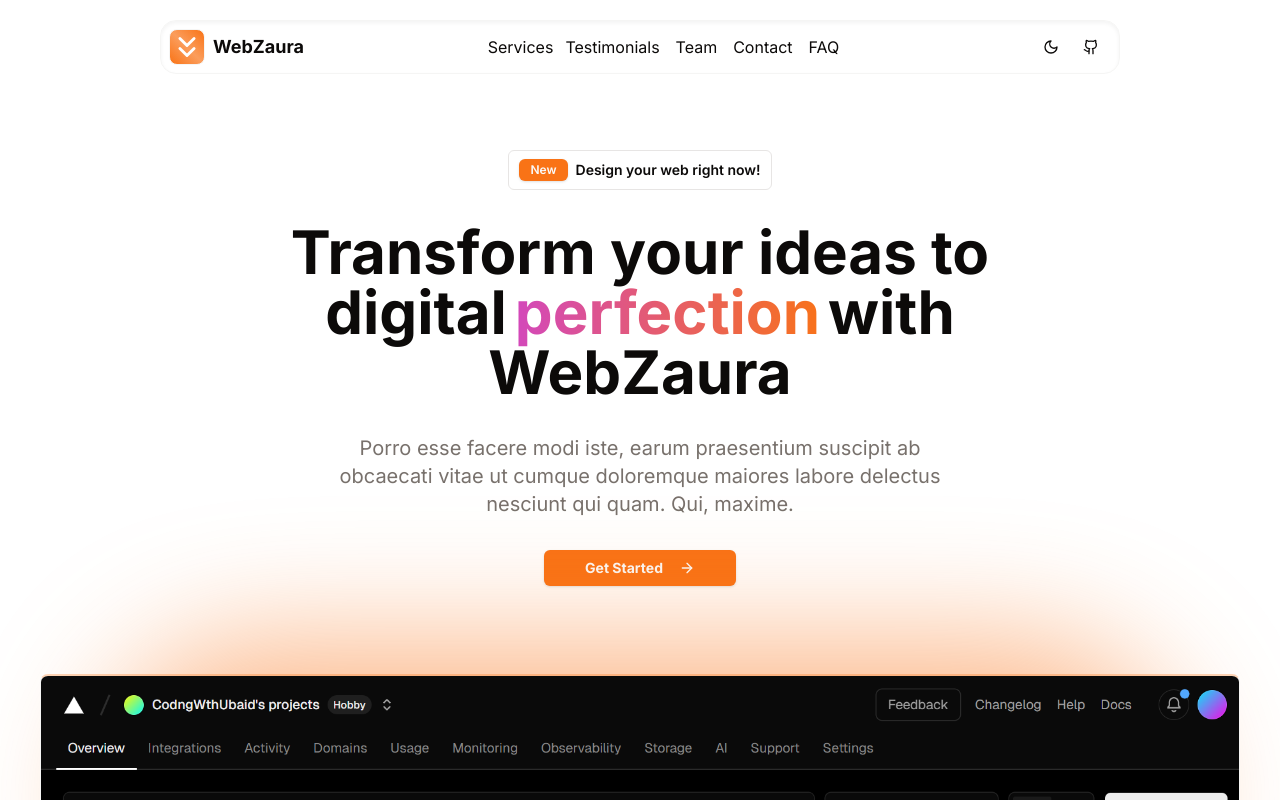
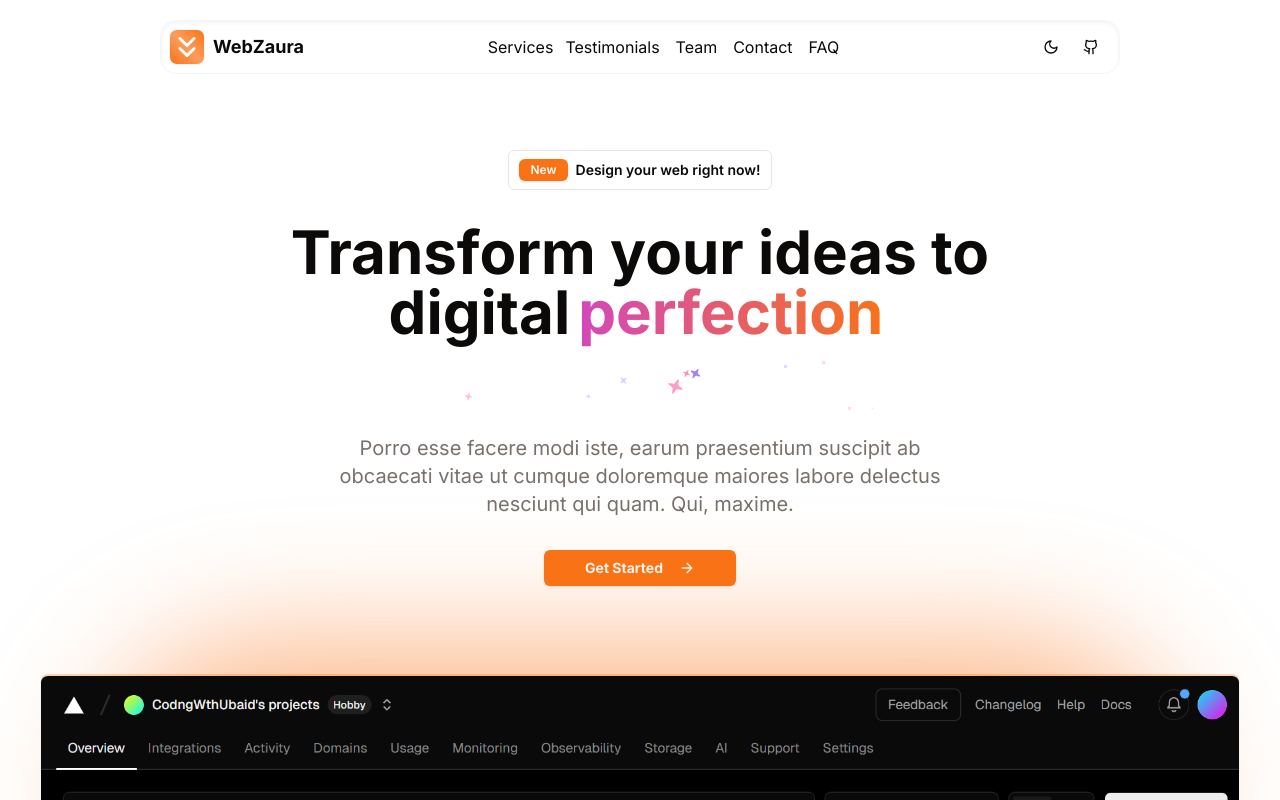
Before and after one commit to Codngwthubaid/webzaura, a Next.js app: page / in a window 1280 px wide. Shown: the top 800 px of the page. Built offline with nearby package versions, Linux system fonts and the light colour scheme.

Commit message:
adding animations

```diff
--- a/components/layout/sections/benefits.tsx
+++ b/components/layout/sections/benefits.tsx
@@ -43,6 +43,7 @@
         <div>
           <h2 className="text-lg text-primary mb-2 tracking-wider">Benefits</h2>
 
+
           <h2 className="text-3xl md:text-4xl font-bold mb-4">
             Your Shortcut to Success
           </h2>
--- a/components/layout/sections/hero.tsx
+++ b/components/layout/sections/hero.tsx
@@ -6,6 +6,8 @@
 import { useTheme } from "next-themes";
 import Image from "next/image";
 import Link from "next/link";
+import { SparklesText } from "@/components/magicui/sparkles-text"
+
 
 export const HeroSection = () => {
   const { theme } = useTheme();
@@ -35,7 +37,8 @@
               <span className="text-transparent px-2 bg-gradient-to-r from-[#D247BF] to-primary bg-clip-text">
                 perfection
               </span>
-              with WebZaura
+
+              <SparklesText text="with WebZaura" className="text-white font-semibold"/>
             </h1>
           </div>
 
--- a/components/layout/sections/sponsers.tsx
+++ b/components/layout/sections/sponsers.tsx
@@ -1,43 +1,44 @@
 import { cn } from "@/lib/utils";
 import { Marquee } from "@/components/magicui/marquee";
 import Image from "next/image";
+import { SparklesText } from "@/components/magicui/sparkles-text";
 
 const reviews = [
     {
         name: "Jack",
         username: "@jack",
         body: "I've never seen anything like this before. It's amazing. I love it.",
-        img : "/img/ubaidImg.jpg"
+        img: "/img/ubaidImg.jpg"
     },
     {
         name: "Jill",
         username: "@jill",
         body: "I don't know what to say. I'm speechless. This is amazing.",
-        img : "/img/ubaidImg.jpg"
+        img: "/img/ubaidImg.jpg"
     },
     {
         name: "John",
         username: "@john",
         body: "I'm at a loss for words. This is amazing. I love it.",
-        img : "/img/ubaidImg.jpg"
+        img: "/img/ubaidImg.jpg"
     },
     {
         name: "Jane",
         username: "@jane",
         body: "I'm at a loss for words. This is amazing. I love it.",
-        img : "/img/ubaidImg.jpg"
+        img: "/img/ubaidImg.jpg"
     },
     {
         name: "Jenny",
         username: "@jenny",
         body: "I'm at a loss for words. This is amazing. I love it.",
-        img : "/img/ubaidImg.jpg"
+        img: "/img/ubaidImg.jpg"
     },
     {
         name: "James",
         username: "@james",
         body: "I'm at a loss for words. This is amazing. I love it.",
-        img : "/img/ubaidImg.jpg"
+        img: "/img/ubaidImg.jpg"
     },
 ];
 
@@ -80,7 +81,7 @@
 export const MarqueeDemo = () => {
     return (
         <div className="mx-auto container relative flex h-[500px] w-full flex-col items-center justify-center overflow-hidden rounded-lg bg-background px-10">
-            <h2 className="font-bold text-4xl mb-10">What we serve</h2>
+            <SparklesText text="What we serve" className="mb-4 text-white" />
             <Marquee pauseOnHover className="[--duration:20s]">
                 {firstRow.map((review) => (
                     <ReviewCard key={review.username} {...review} />
--- /dev/null
+++ b/components/magicui/box-reveal.tsx
@@ -0,0 +1,69 @@
+"use client";
+
+import { motion, useAnimation, useInView } from "motion/react";
+import { useEffect, useRef } from "react";
+
+interface BoxRevealProps {
+  children: JSX.Element;
+  width?: "fit-content" | "100%";
+  boxColor?: string;
+  duration?: number;
+}
+
+export const BoxReveal = ({
+  children,
+  width = "fit-content",
+  boxColor = "#5046e6",
+  duration,
+}: BoxRevealProps) => {
+  const mainControls = useAnimation();
+  const slideControls = useAnimation();
+
+  const ref = useRef(null);
+  const isInView = useInView(ref, { once: true });
+
+  useEffect(() => {
+    if (isInView) {
+      slideControls.start("visible");
+      mainControls.start("visible");
+    } else {
+      slideControls.start("hidden");
+      mainControls.start("hidden");
+    }
+  }, [isInView, mainControls, slideControls]);
+
+  return (
+    <div ref={ref} style={{ position: "relative", width, overflow: "hidden" }}>
+      <motion.div
+        variants={{
+          hidden: { opacity: 0, y: 75 },
+          visible: { opacity: 1, y: 0 },
+        }}
+        initial="hidden"
+        animate={mainControls}
+        transition={{ duration: duration ? duration : 0.5, delay: 0.25 }}
+      >
+        {children}
+      </motion.div>
+
+      <motion.div
+        variants={{
+          hidden: { left: 0 },
+          visible: { left: "100%" },
+        }}
+        initial="hidden"
+        animate={slideControls}
+        transition={{ duration: duration ? duration : 0.5, ease: "easeIn" }}
+        style={{
+          position: "absolute",
+          top: 4,
+          bottom: 4,
+          left: 0,
+          right: 0,
+          zIndex: 20,
+          background: boxColor,
+        }}
+      />
+    </div>
+  );
+};
--- /dev/null
+++ b/components/magicui/sparkles-text.tsx
@@ -0,0 +1,150 @@
+"use client";
+
+import { motion } from "motion/react";
+import { CSSProperties, ReactElement, useEffect, useState } from "react";
+
+import { cn } from "@/lib/utils";
+
+interface Sparkle {
+  id: string;
+  x: string;
+  y: string;
+  color: string;
+  delay: number;
+  scale: number;
+  lifespan: number;
+}
+
+const Sparkle: React.FC<Sparkle> = ({ id, x, y, color, delay, scale }) => {
+  return (
+    <motion.svg
+      key={id}
+      className="pointer-events-none absolute z-20"
+      initial={{ opacity: 0, left: x, top: y }}
+      animate={{
+        opacity: [0, 1, 0],
+        scale: [0, scale, 0],
+        rotate: [75, 120, 150],
+      }}
+      transition={{ duration: 0.8, repeat: Infinity, delay }}
+      width="21"
+      height="21"
+      viewBox="0 0 21 21"
+    >
+      <path
+        d="M9.82531 0.843845C10.0553 0.215178 10.9446 0.215178 11.1746 0.843845L11.8618 2.72026C12.4006 4.19229 12.3916 6.39157 13.5 7.5C14.6084 8.60843 16.8077 8.59935 18.2797 9.13822L20.1561 9.82534C20.7858 10.0553 20.7858 10.9447 20.1561 11.1747L18.2797 11.8618C16.8077 12.4007 14.6084 12.3916 13.5 13.5C12.3916 14.6084 12.4006 16.8077 11.8618 18.2798L11.1746 20.1562C10.9446 20.7858 10.0553 20.7858 9.82531 20.1562L9.13819 18.2798C8.59932 16.8077 8.60843 14.6084 7.5 13.5C6.39157 12.3916 4.19225 12.4007 2.72023 11.8618L0.843814 11.1747C0.215148 10.9447 0.215148 10.0553 0.843814 9.82534L2.72023 9.13822C4.19225 8.59935 6.39157 8.60843 7.5 7.5C8.60843 6.39157 8.59932 4.19229 9.13819 2.72026L9.82531 0.843845Z"
+        fill={color}
+      />
+    </motion.svg>
+  );
+};
+
+interface SparklesTextProps {
+  /**
+   * @default <div />
+   * @type ReactElement
+   * @description
+   * The component to be rendered as the text
+   * */
+  as?: ReactElement;
+
+  /**
+   * @default ""
+   * @type string
+   * @description
+   * The className of the text
+   */
+  className?: string;
+
+  /**
+   * @required
+   * @type string
+   * @description
+   * The text to be displayed
+   * */
+  text: string;
+
+  /**
+   * @default 10
+   * @type number
+   * @description
+   * The count of sparkles
+   * */
+  sparklesCount?: number;
+
+  /**
+   * @default "{first: '#9E7AFF', second: '#FE8BBB'}"
+   * @type string
+   * @description
+   * The colors of the sparkles
+   * */
+  colors?: {
+    first: string;
+    second: string;
+  };
+}
+
+export const SparklesText: React.FC<SparklesTextProps> = ({
+  text,
+  colors = { first: "#9E7AFF", second: "#FE8BBB" },
+  className,
+  sparklesCount = 10,
+  ...props
+}) => {
+  const [sparkles, setSparkles] = useState<Sparkle[]>([]);
+
+  useEffect(() => {
+    const generateStar = (): Sparkle => {
+      const starX = `${Math.random() * 100}%`;
+      const starY = `${Math.random() * 100}%`;
+      const color = Math.random() > 0.5 ? colors.first : colors.second;
+      const delay = Math.random() * 2;
+      const scale = Math.random() * 1 + 0.3;
+      const lifespan = Math.random() * 10 + 5;
+      const id = `${starX}-${starY}-${Date.now()}`;
+      return { id, x: starX, y: starY, color, delay, scale, lifespan };
+    };
+
+    const initializeStars = () => {
+      const newSparkles = Array.from({ length: sparklesCount }, generateStar);
+      setSparkles(newSparkles);
+    };
+
+    const updateStars = () => {
+      setSparkles((currentSparkles) =>
+        currentSparkles.map((star) => {
+          if (star.lifespan <= 0) {
+            return generateStar();
+          } else {
+            return { ...star, lifespan: star.lifespan - 0.1 };
+          }
+        }),
+      );
+    };
+
+    initializeStars();
+    const interval = setInterval(updateStars, 100);
+
+    return () => clearInterval(interval);
+  }, [colors.first, colors.second, sparklesCount]);
+
+  return (
+    <div
+      className={cn("text-6xl font-bold", className)}
+      {...props}
+      style={
+        {
+          "--sparkles-first-color": `${colors.first}`,
+          "--sparkles-second-color": `${colors.second}`,
+        } as CSSProperties
+      }
+    >
+      <span className="relative inline-block">
+        {sparkles.map((sparkle) => (
+          <Sparkle key={sparkle.id} {...sparkle} />
+        ))}
+        <strong>{text}</strong>
+      </span>
+    </div>
+  );
+};
--- a/package.json
+++ b/package.json
@@ -28,6 +28,7 @@
     "i18next": "^24.2.2",
     "i18next-browser-languagedetector": "^8.0.2",
     "lucide-react": "^0.475.0",
+    "motion": "^12.4.3",
     "next": "15.1.6",
     "next-intl": "^3.26.3",
     "next-themes": "^0.4.4",
```
Also changed, not shown: app/globals.css (+9 -2 lines), 1 other file (tests, documents, lock files or other folders).
